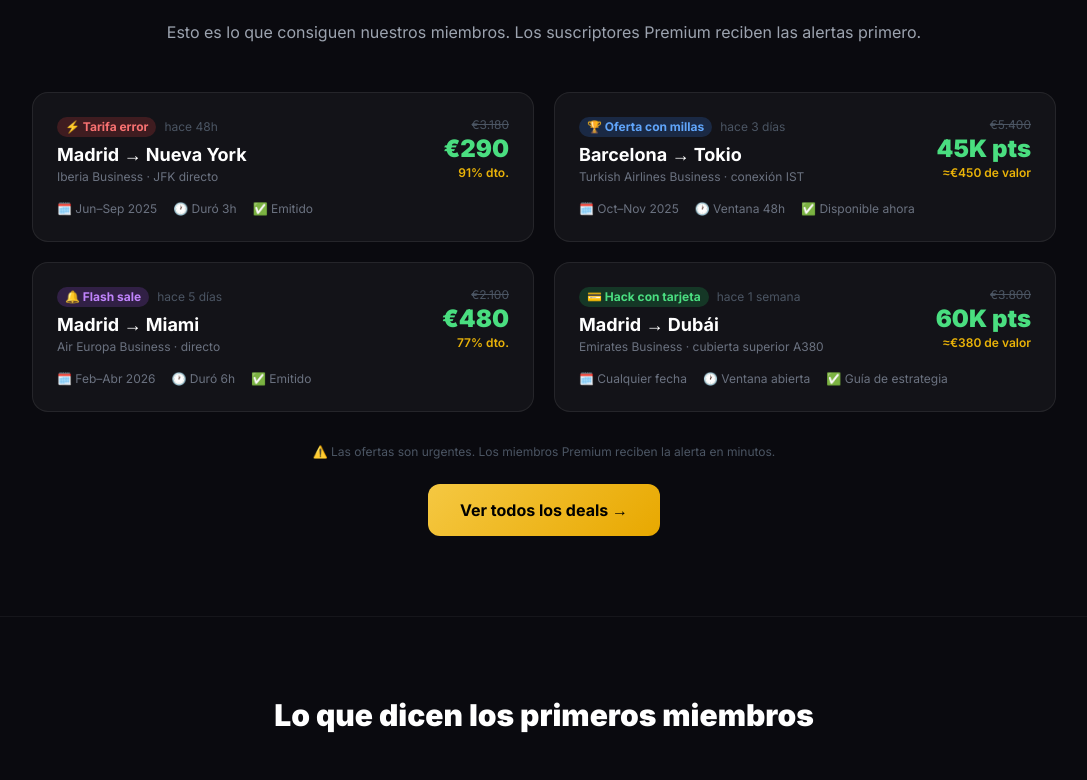
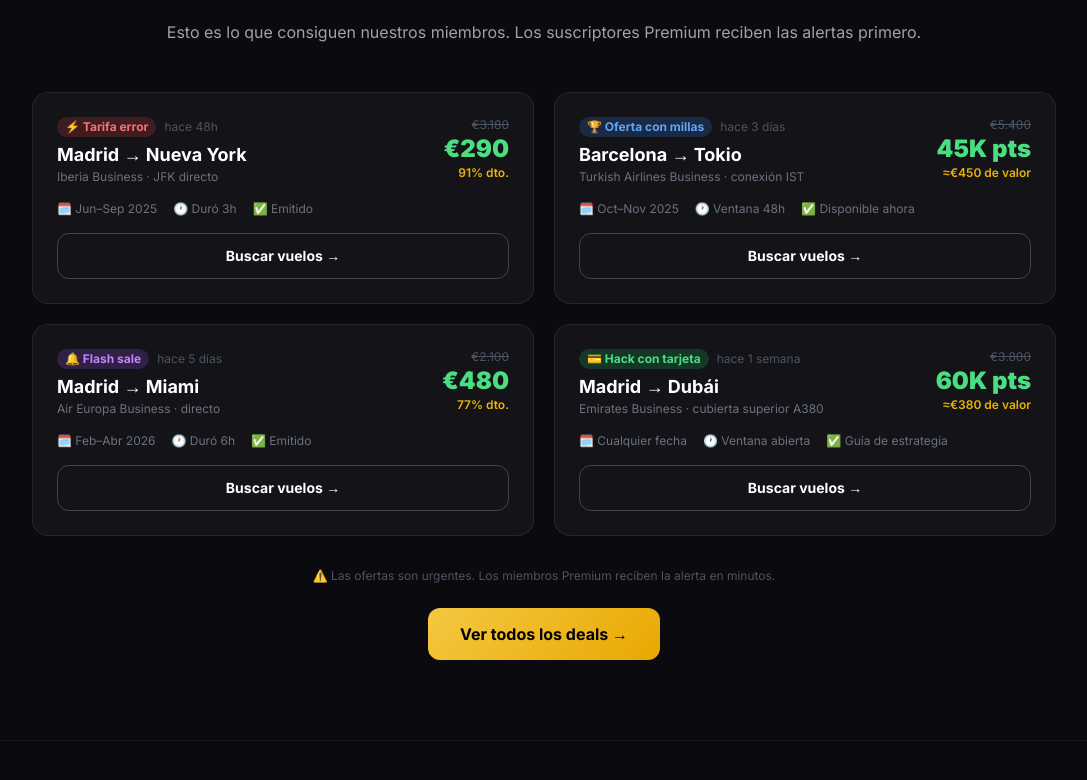
Before and after one commit to gkilian007/getflatbed, a Next.js app: page / in a window 1280 px wide. Shown: the part 2167-2947 px from the top of the page, without its empty margins (96-1183 px from the left). Built offline with nearby package versions, Linux system fonts and the light colour scheme.

Commit message:
feat: add CTA buttons to deal cards + Google Flights fallback + Para ti badge

```diff
--- a/src/components/DealCard.tsx
+++ b/src/components/DealCard.tsx
@@ -14,6 +14,8 @@ export interface DealCardProps {
   status: string;
   isLocked?: boolean;
   timestamp: string;
+  affiliateUrl?: string;
+  forYou?: boolean;
 }
 
 function getBadgeStyle(type: DealCardProps["type"]) {
@@ -45,6 +47,8 @@ export default function DealCard({
   status,
   isLocked = false,
   timestamp,
+  affiliateUrl,
+  forYou = false,
 }: DealCardProps) {
   return (
     <div className="deal-card rounded-2xl p-6 card-glow relative overflow-hidden">
@@ -90,12 +94,40 @@ export default function DealCard({
         </div>
 
         {/* Footer row */}
-        <div className="flex flex-wrap gap-4 text-xs text-gray-500">
+        <div className="flex flex-wrap gap-4 text-xs text-gray-500 mb-4">
           <span>🗓️ {dates}</span>
           <span>🕐 {duration}</span>
           <span>{status}</span>
         </div>
+
+        {/* CTA */}
+        {affiliateUrl ? (
+          <a
+            href={affiliateUrl}
+            target="_blank"
+            rel="noopener noreferrer"
+            className="block w-full text-center gradient-gold text-black font-bold py-3 rounded-xl hover:opacity-90 transition text-sm"
+          >
+            Reservar esta oferta →
+          </a>
+        ) : (
+          <a
+            href={`https://www.google.com/travel/flights?q=${encodeURIComponent(from + ' to ' + to + ' business class')}`}
+            target="_blank"
+            rel="noopener noreferrer"
+            className="block w-full text-center border border-white/20 text-white font-bold py-3 rounded-xl hover:bg-white/5 transition text-sm"
+          >
+            Buscar vuelos →
+          </a>
+        )}
       </div>
+
+      {/* For You badge */}
+      {forYou && (
+        <div className="absolute top-4 right-4 z-5 gradient-gold text-black text-xs font-bold px-2 py-1 rounded-full">
+          Para ti
+        </div>
+      )}
     </div>
   );
 }
```
